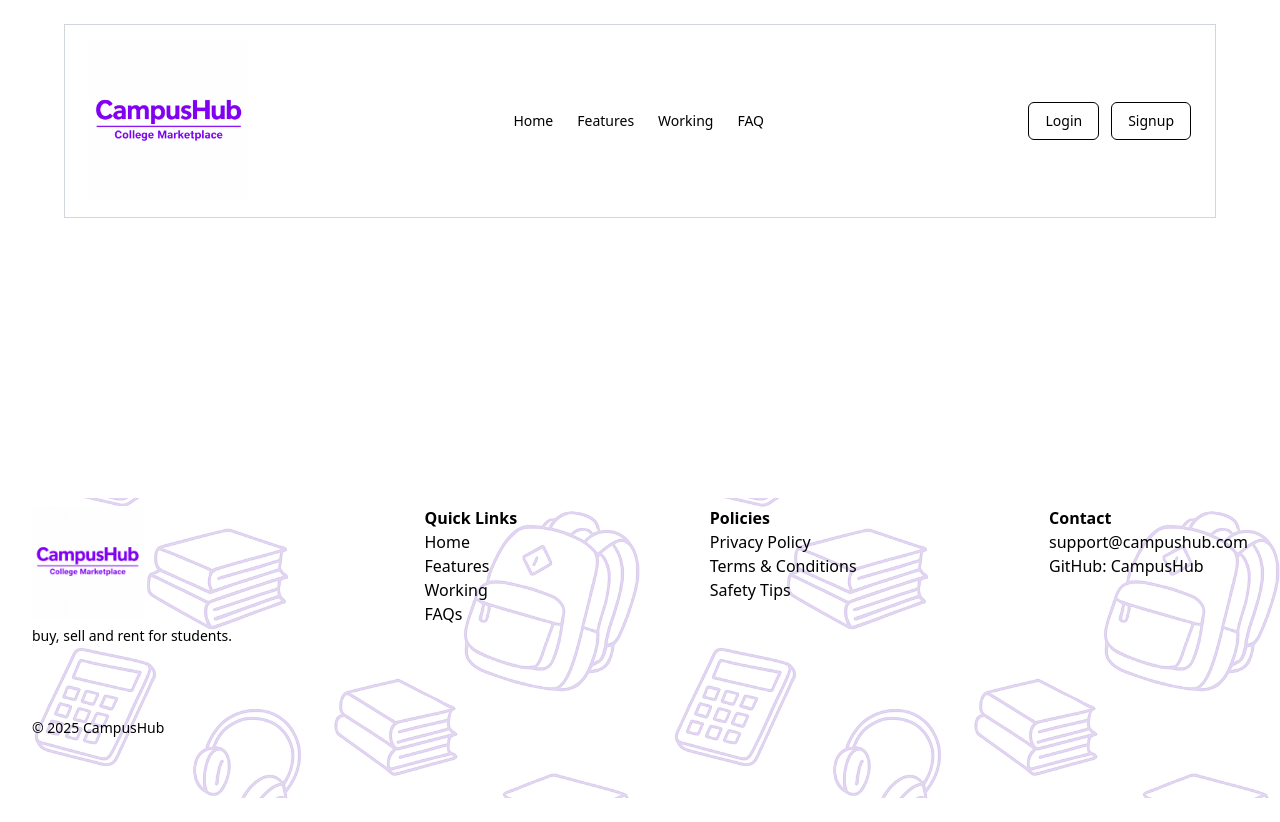
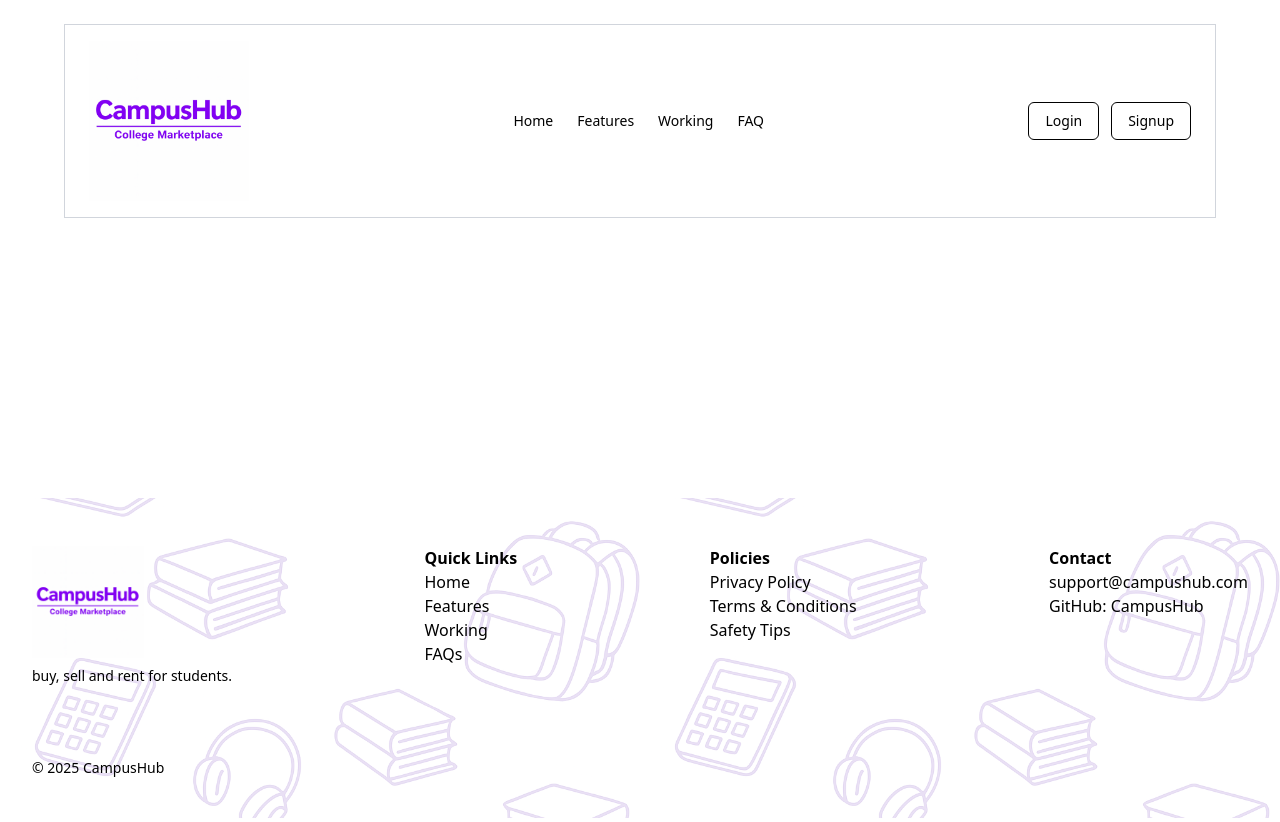
Before and after one commit to PuneetJadoun/CampusHub, a React app in the folder frontend/: page / in a window 1280 px wide. Built offline with nearby package versions, Linux system fonts and the light colour scheme; the HTML template or start-up script is replaced by a standard one.

Commit message:
padding added and fade backgroud image of footer

```diff
--- a/frontend/src/components/Footer/Footer.jsx
+++ b/frontend/src/components/Footer/Footer.jsx
@@ -4,7 +4,7 @@ import FooterBg from "../../assets/images/Footer.png";
 function Footer() {
   return (
     <div
-      className="mt-70 mb-1 min-h-[300px] bg-center bg-no-repeat bg-contain bg-white/60 bg-blend-overlay"
+      className="mt-70 mb-1 min-h-[300px] bg-center bg-no-repeat bg-contain bg-white/70 bg-blend-overlay py-10"
       style={{
       backgroundImage: `url(${FooterBg})`,
       backgroundSize: "50%",
```
